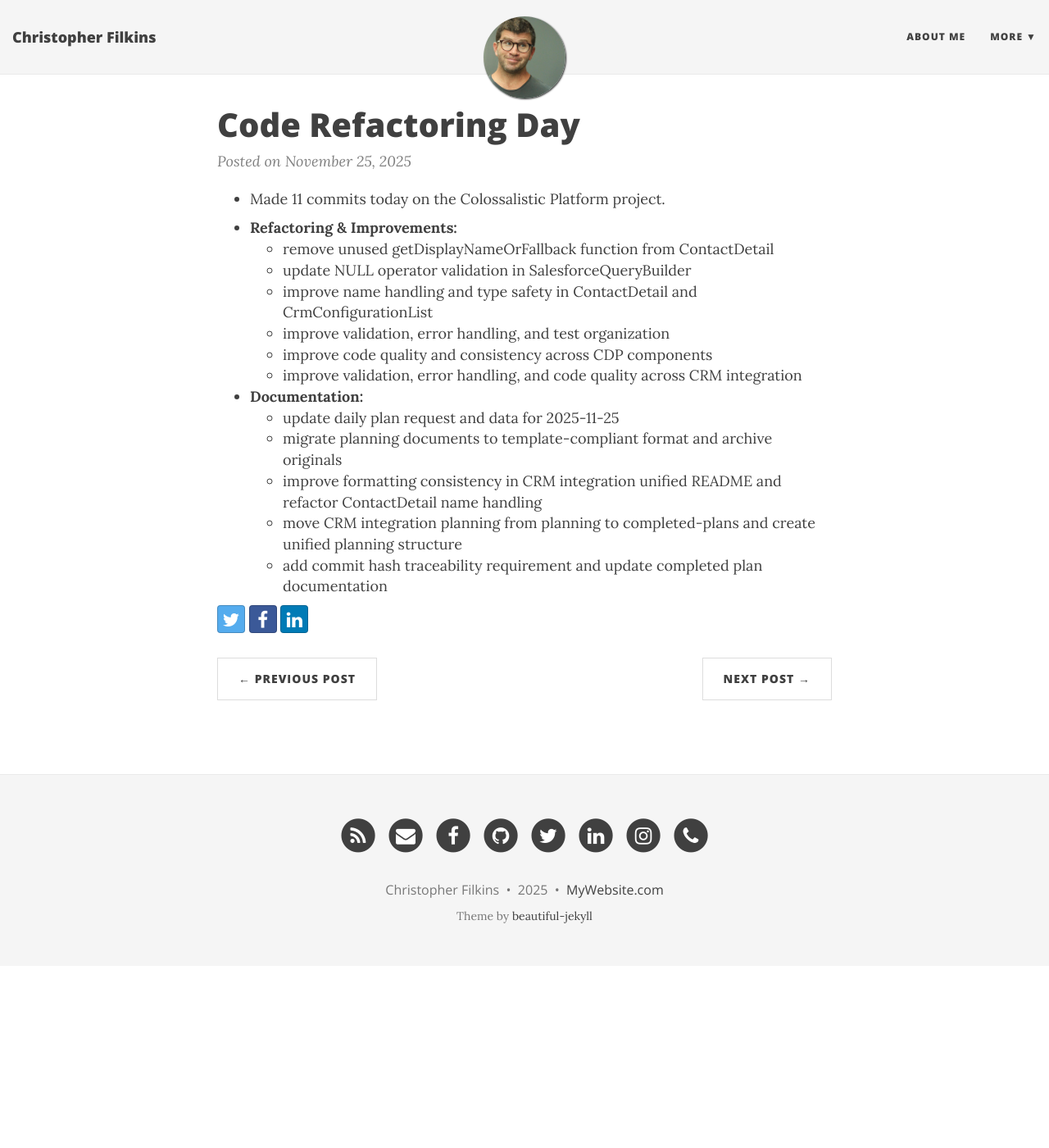
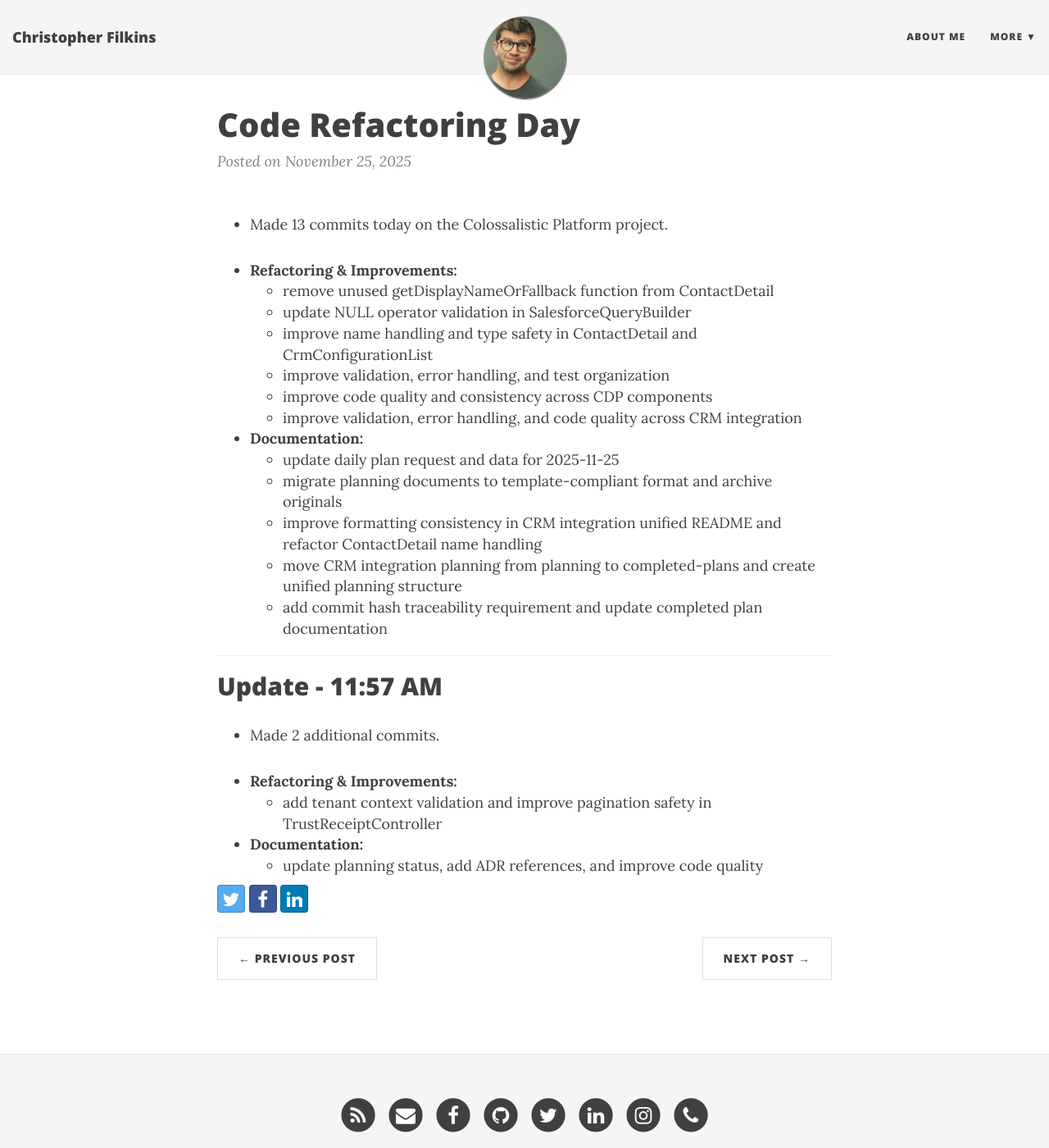
Before and after one commit to filchyboy/filchyboy.github.io, a Jekyll site: the page built from _posts/2025-11-25-code-refactoring-day.md, in a window 1280 px wide and 1400 px high. Shown: the whole window at 82% size. Built offline with Jekyll 4.4.1, drawn with Linux system fonts in a browser that asks for light colours; nearby versions of some CDN libraries.

Commit message:
Update build-in-public update: code-refactoring-day

```diff
--- a/_posts/2025-11-25-code-refactoring-day.md
+++ b/_posts/2025-11-25-code-refactoring-day.md
@@ -1,6 +1,5 @@
-* Made 11 commits today on the Colossalistic Platform project.
+* Made 13 commits today on the Colossalistic Platform project.
 
-<!-- last-commit: d95d090a8b304cdad3a73d92ba565524d7818532 -->
 * **Refactoring & Improvements:**
   * remove unused getDisplayNameOrFallback function from ContactDetail
   * update NULL operator validation in SalesforceQueryBuilder
@@ -15,3 +14,19 @@
   * improve formatting consistency in CRM integration unified README and refactor ContactDetail name handling
   * move CRM integration planning from planning to completed-plans and create unified planning structure
   * add commit hash traceability requirement and update completed plan documentation
+
+
+---
+
+## Update - 11:57 AM
+
+* Made 2 additional commits.
+
+
+* **Refactoring & Improvements:**
+  * add tenant context validation and improve pagination safety in TrustReceiptController
+
+* **Documentation:**
+  * update planning status, add ADR references, and improve code quality
+
+<!-- last-commit: af632338359861080a385b0cb1be961abc899fb3 -->
```
